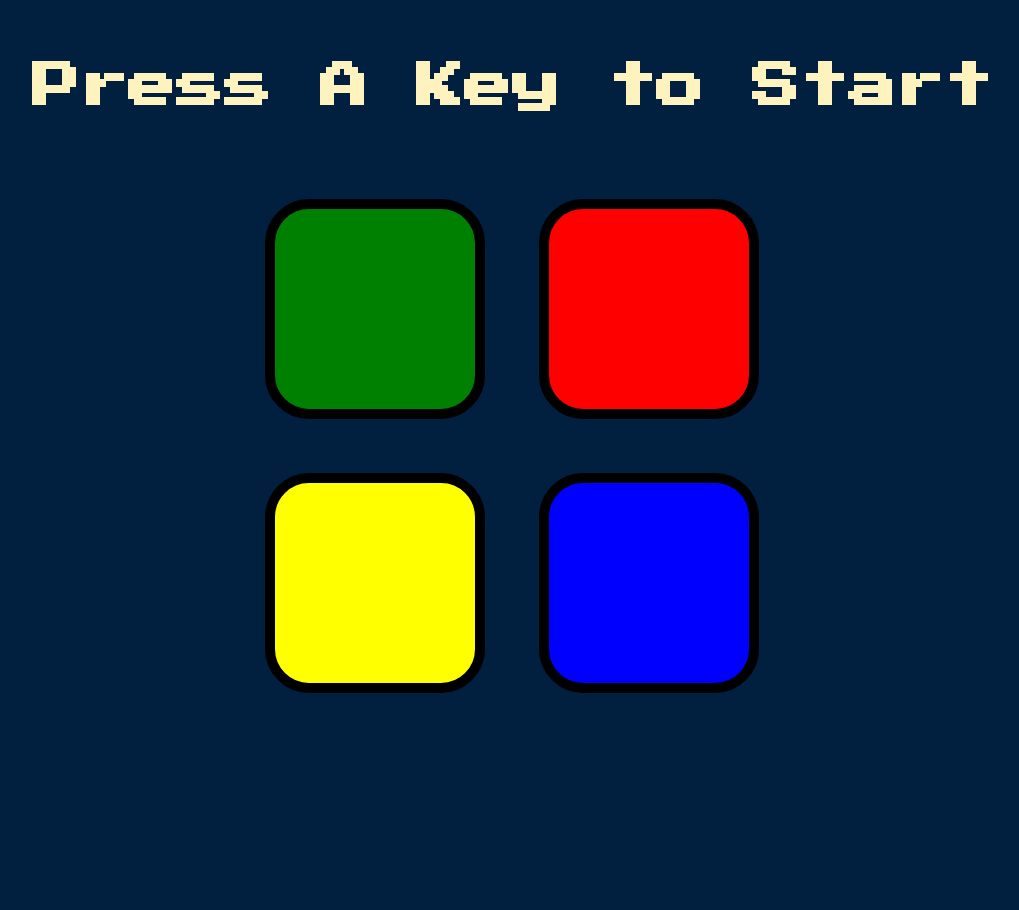
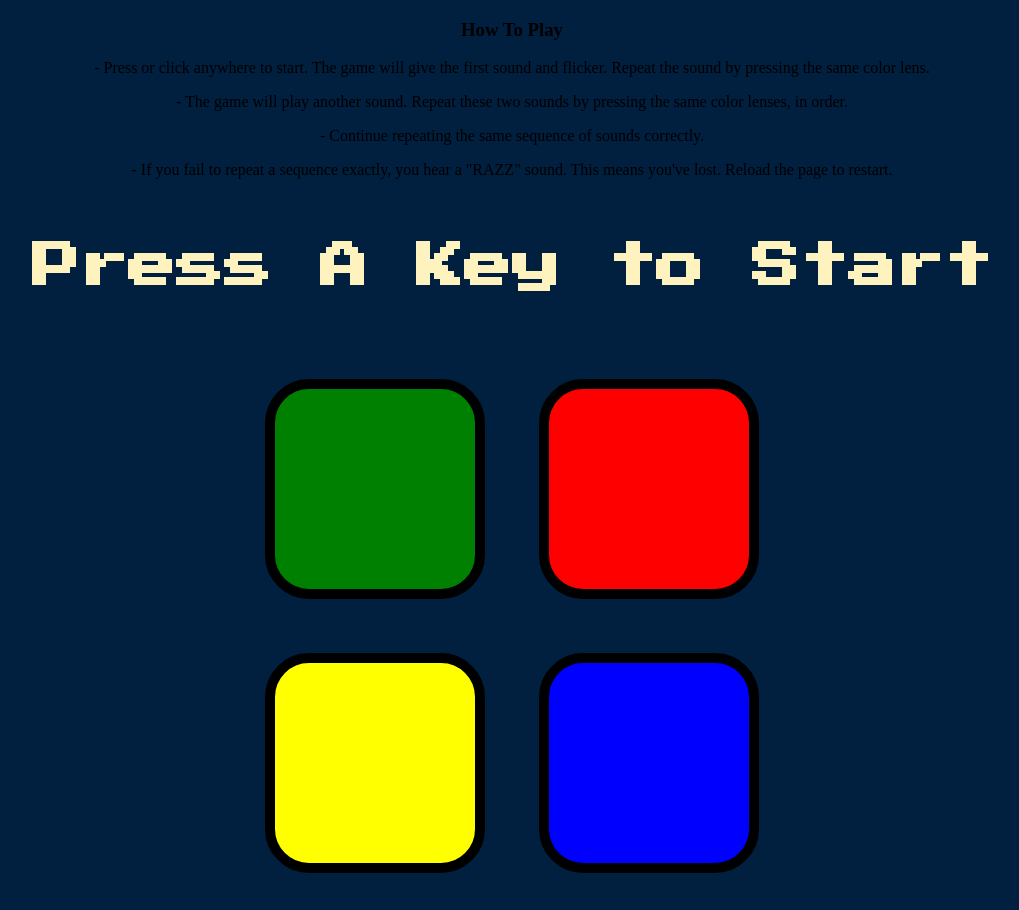
Before and after one commit to theofficialBF/Simon, a plain HTML site: page index.html in a window 1280 px wide. Shown: the whole page, without its empty margins (128-1147 px from the left). Before the commit the page ends 800 px from the top, so only its background shows below. Drawn offline with nearby package versions, Linux system fonts and the light colour scheme.

Commit message:
Update index.html

```diff
--- a/index.html
+++ b/index.html
@@ -4,11 +4,24 @@
 <head>
   <meta charset="utf-8">
   <title>BF's Simon Game</title>
+  <link rel="icon" href="favicon.ico">
   <link rel="stylesheet" href="styles.css">
   <link href="https://fonts.googleapis.com/css?family=Press+Start+2P" rel="stylesheet">
 </head>
 
 <body>
+  <h3>How To Play</h3>
+    <p>- Press or click anywhere to start.
+        The game will give the first sound and flicker. Repeat the sound by pressing the same color lens.</p>
+
+    <p>- The game will play another sound.
+      Repeat these two sounds by pressing the same color lenses, in order.</p>
+
+    <p>- Continue repeating the same sequence of sounds correctly.</p>
+
+    <p>- If you fail to repeat a sequence exactly, you hear a "RAZZ" sound. This means you've lost. Reload the page to restart.</p>
+
+
   <h1 id="level-title">Press A Key to Start</h1>
   <div class="container">
     <div lass="row">
```
